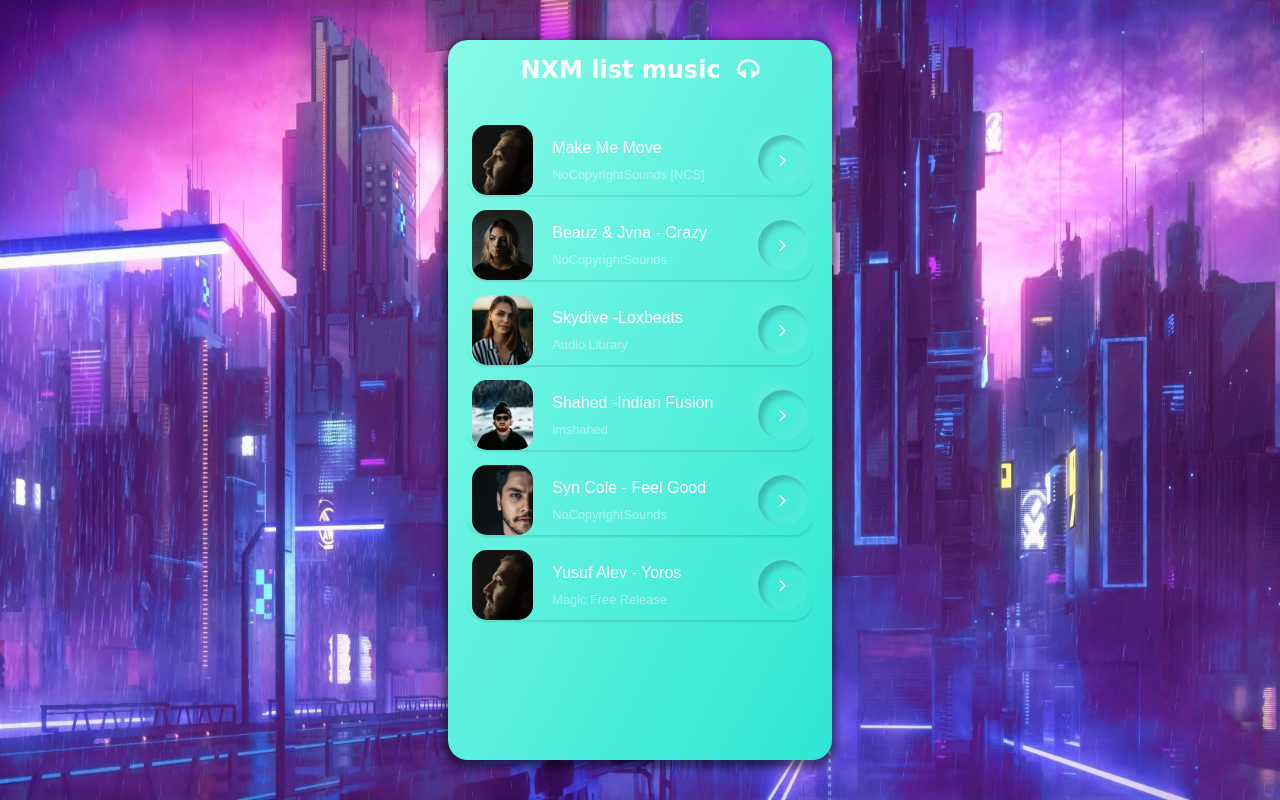
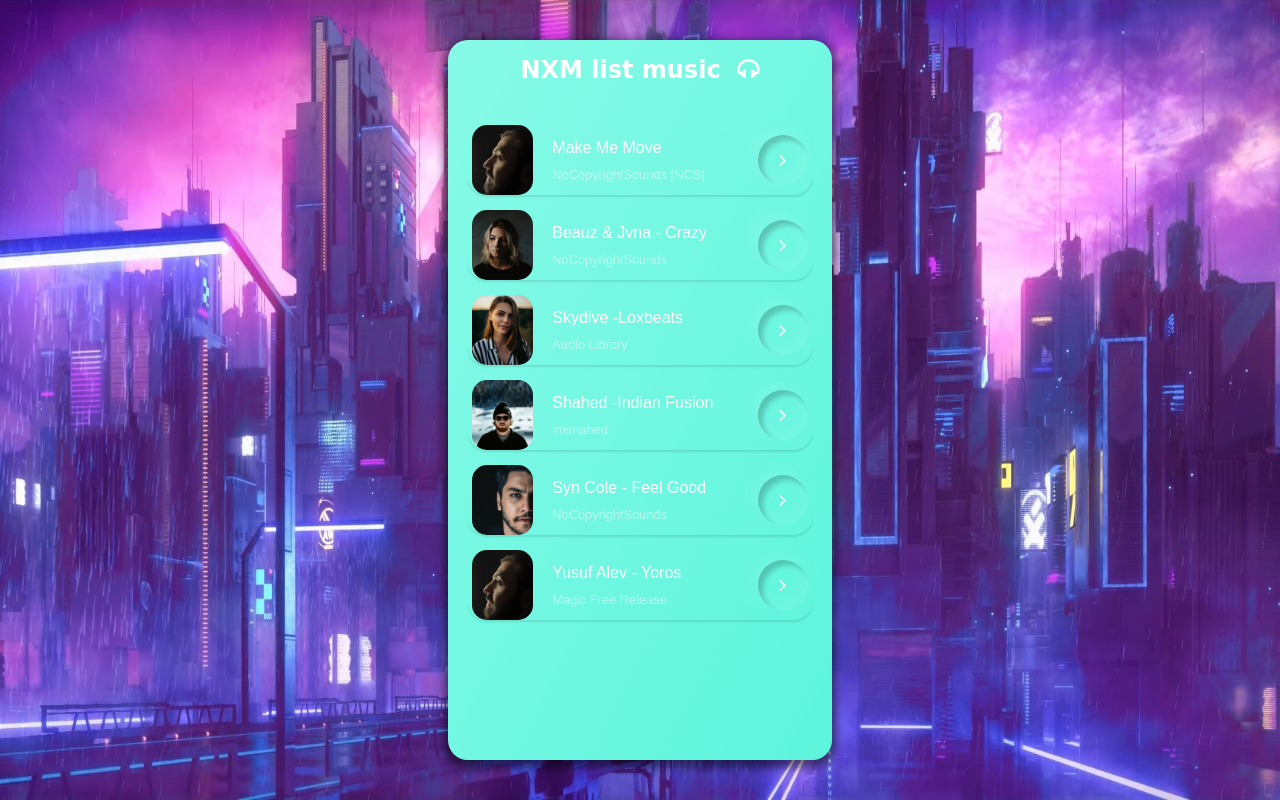
Before and after one commit to Nguyen-Manh/Music, a plain HTML site: page index.html in a window 1280 px wide. Drawn offline with Linux system fonts and the light colour scheme; a web font is replaced by a local one.

Commit message:
Update style.css

```diff
--- a/style.css
+++ b/style.css
@@ -19,7 +19,7 @@ body{
     align-items: center;
     flex-direction: column;
     border-radius: 20px;
-    background: linear-gradient(to bottom right,#87fae7,#2ee6d4);
+    background: linear-gradient(to bottom right,#87fae7,#5df5dc);
     box-shadow: 0.1px 4px 8px 4px rgba(0,0,0,0.5);
 }
 
```
